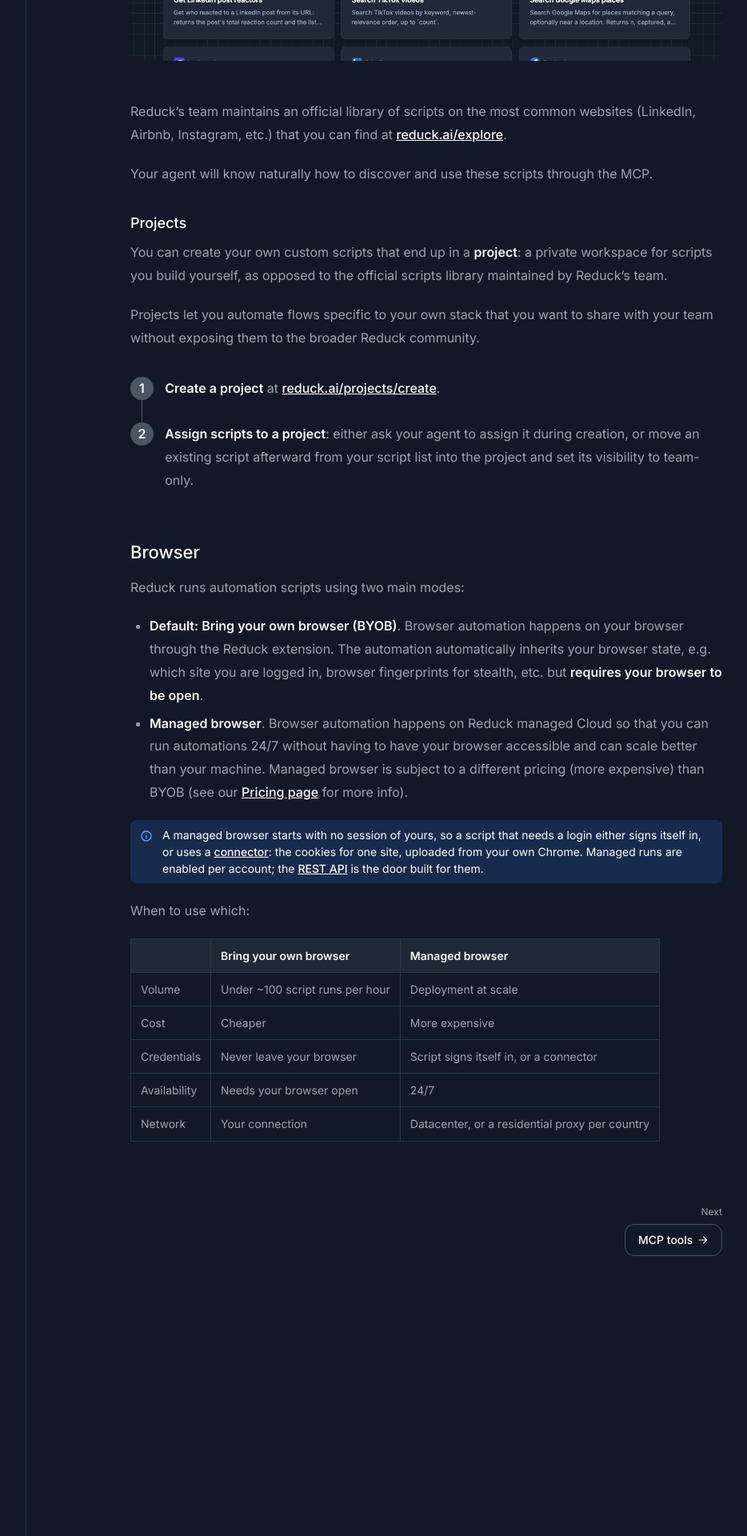
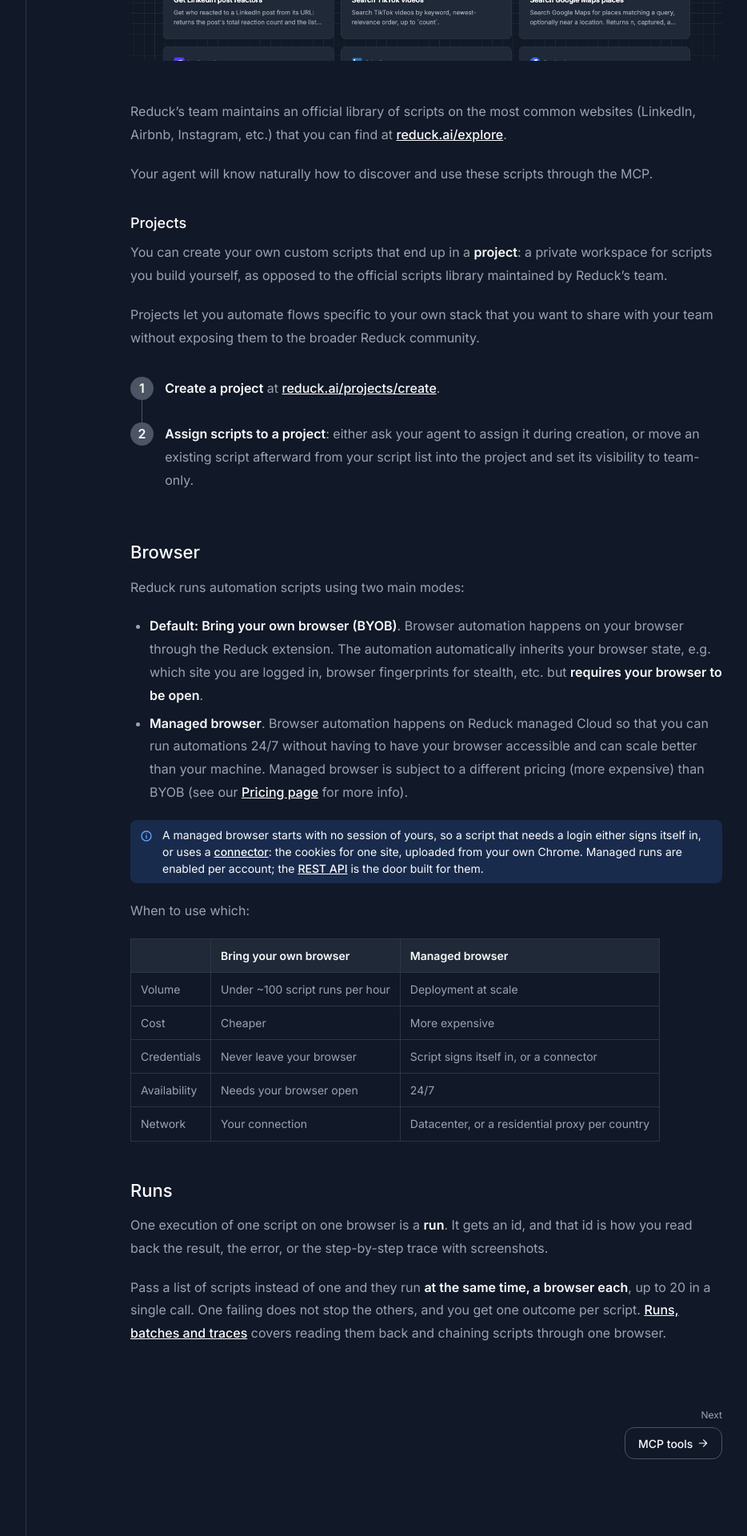
Before and after one commit to conception-ai/docs.reduck.ai, a Jekyll site: the page built from _docs/core-concepts/index.md, in a window 1280 px wide. Shown: the part 965-2885 px from the top of the page at 80% size, without its empty margins (247-1181 px from the left). Built offline with Jekyll 4.4.1, drawn with Linux system fonts in a browser that asks for light colours.

Commit message:
feat(docs): Core concepts names what a run is
Co-Authored-By: Claude Fable 5.1 <noreply@anthropic.com>

```diff
--- a/_docs/core-concepts/index.md
+++ b/_docs/core-concepts/index.md
@@ -69,3 +69,13 @@ When to use which:
 | Credentials  | Never leave your browser        | Script signs itself in, or a connector         |
 | Availability | Needs your browser open         | 24/7                                           |
 | Network      | Your connection                 | Datacenter, or a residential proxy per country |
+
+## Runs
+
+One execution of one script on one browser is a **run**. It gets an id, and that id is how you
+read back the result, the error, or the step-by-step trace with screenshots.
+
+Pass a list of scripts instead of one and they run **at the same time, a browser each**, up to 20
+in a single call. One failing does not stop the others, and you get one outcome per script.
+[Runs, batches and traces](/docs/runs) covers reading them back and chaining scripts through one
+browser.
```
